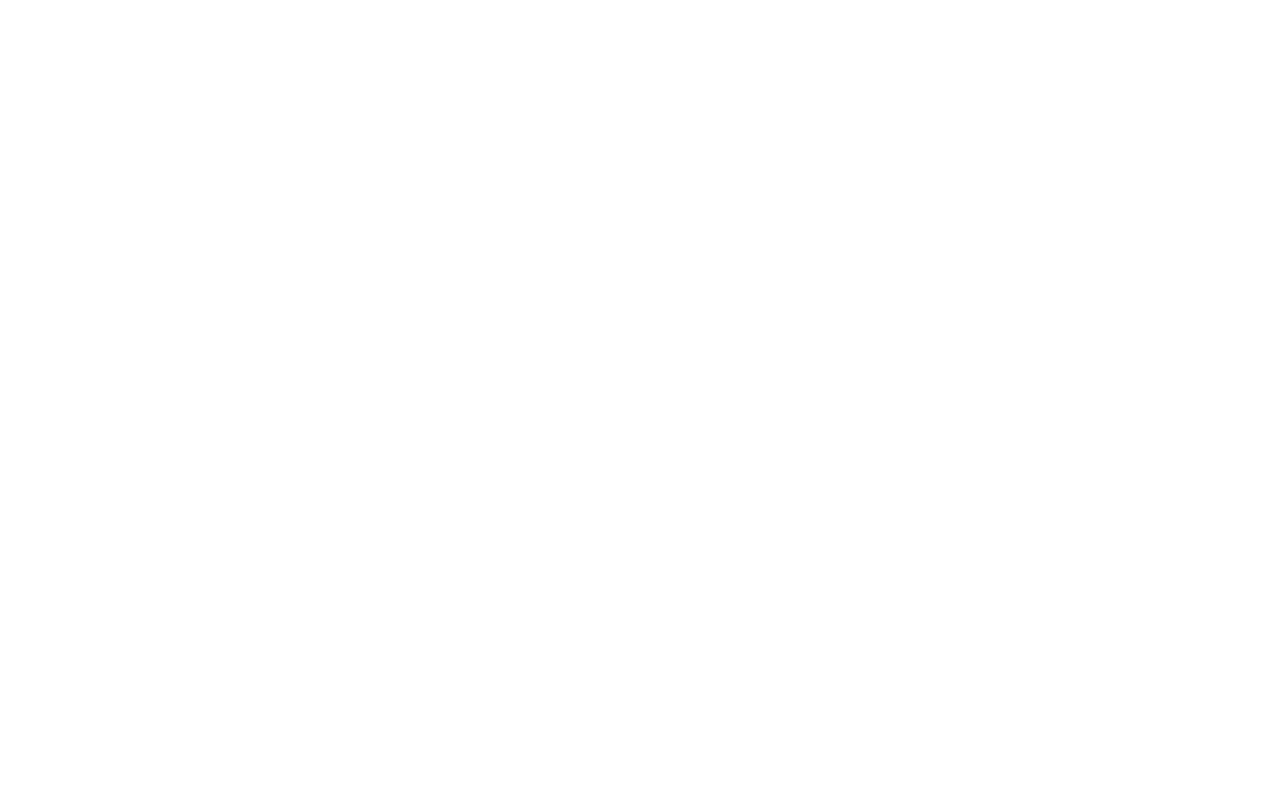
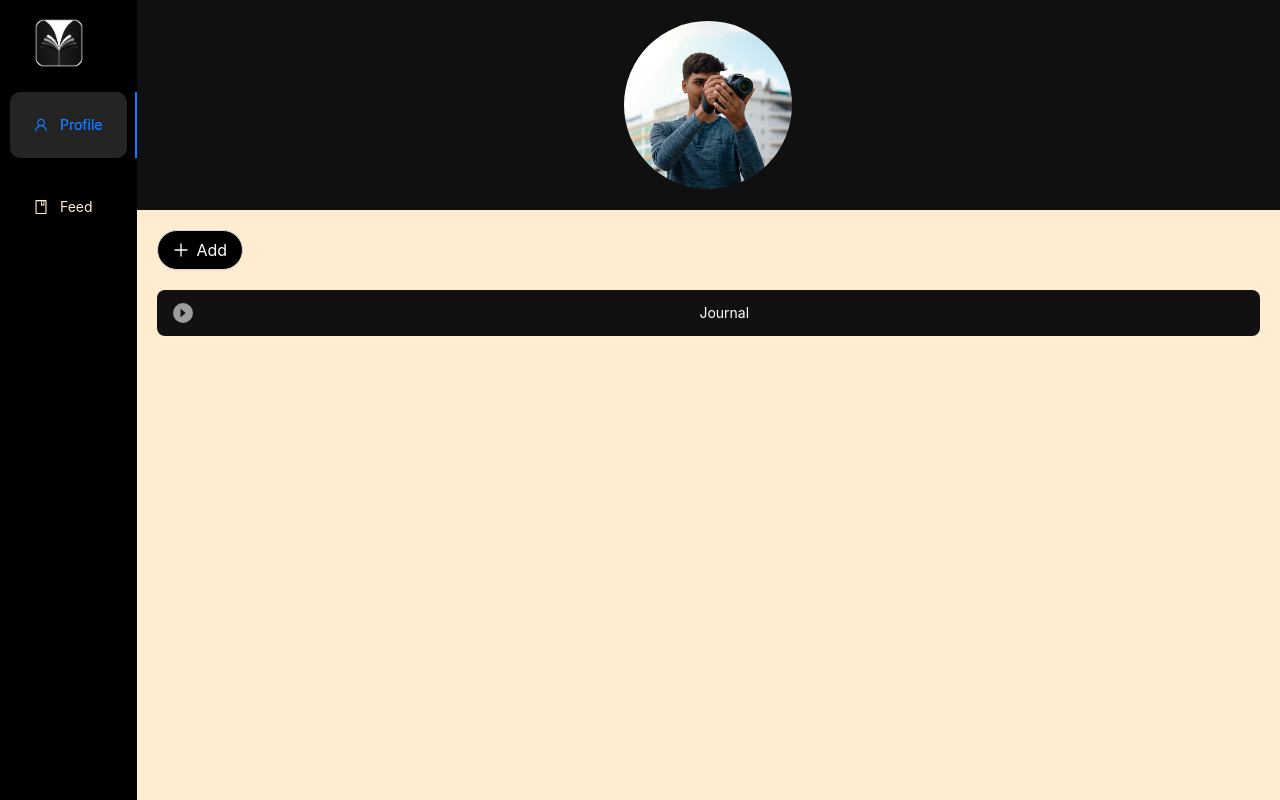
Before and after one commit to 2vergent/instax, a React (Create React App) app: page /home in a window 1280 px wide. Before the commit this address had no page. Built offline with nearby package versions, Linux system fonts and the light colour scheme; sample sign-in values are in the browser's storage.

Commit message:
Changed general layout

```diff
--- a/public/index.html
+++ b/public/index.html
@@ -27,7 +27,7 @@
     <title>Pages</title>
   </head>
   <body>
-    <noscript>Please don't inspect, I've written terrible code</noscript>
+    <noscript>Please don't inspect, it ain't worth it</noscript>
     <div id="root"></div>
     <!--
       This HTML file is a template.
--- a/src/App.js
+++ b/src/App.js
@@ -1,7 +1,7 @@
 import './App.css';
 import { Routes, Route, Navigate } from 'react-router-dom';
 import Login from './Components/Login/login';
-import Feed from './Components/Feed/feed';
+import Home from './Components/Home/home';
 import Signup from './Components/Signup/signup';
 import Profile from './Components/Profile/profile';
 import { PrivateRoutes, PublicRoutes } from './Utils/protectRoute';
@@ -16,7 +16,7 @@ function App() {
           <Route exact path="/signup" element={<Signup/>} />
         </Route>
         <Route element={<PrivateRoutes/>}>
-          <Route exact path="/feed" element={<Feed />} />
+          <Route exact path="/home" element={<Home />} />
           <Route exact path="/profile" element={<Profile />} />
         </Route>
       </Routes>
--- a/src/Components/Feed/feed.css
+++ b/src/Components/Feed/feed.css
@@ -1,51 +1,38 @@
 .header-main {
-    display: flex;
-    color: #fff;
-    background-color: #111;
+    background-color: #101010;
 }
 
-.header-text {
+.header {
     display: flex;
-    justify-content: center;
-    align-items: center;
+    /* justify-content: center;
+    align-items: center; */
 }
 
-.instax-logo-main {
-    display: flex;
-    justify-content: center;
-    align-items: center;
-    padding: 10px;
+.pages-logo {
+    width: 50px;
+    height: 50px;
 }
 
-.instax-logo {
-    width: 40px;
-    height: 40px;
-    cursor: pointer;
+.pages-text {
+    padding-left: 10px;
+    font-size: 20px;
 }
 
-.avatar-sample-main {
-    padding: 10px;
+.post-main {
+
 }
 
-.avatar-sample {
-    cursor: pointer;
+.post-header {
+    display: flex;
 }
 
-.content-main {
-    display: flex;
-    color: #000;
-    height: 100vh;
-    background-color: #fcf5e5;
+.post-author {
+    width: 30px;
+    height: 30px;
+    border-radius: 20px;
 }
 
-.feed-content {
-    display: flex;
-    justify-content: center;
-    align-items: center;
-    margin: auto;
+.post-content {
+    width: 200px;
+    height: 200px;
 }
-
-/* .footer-main {
-    color: #fff;
-    background-color: #041e42;
-} */
--- /dev/null
+++ b/src/Components/Home/home.css
@@ -0,0 +1,46 @@
+.header-main {
+    color: #fff;
+    background-color: #fff;
+}
+
+.side-tab-bar {
+    height: 100vh;
+}
+
+.ant-tabs-content-holder {
+    width: 100vw;
+    background-color: #ffecd1;
+}
+
+.ant-collapse {
+    border: none;
+}
+
+.ant-tabs-left > .ant-tabs-content-holder > .ant-tabs-content > .ant-tabs-tabpane {
+    padding: 0px;
+}
+
+.ant-tabs-nav-list {
+    background-color: #000;
+    padding: 10px;
+}
+
+.ant-tabs .ant-tabs-tab-active {
+    background-color: #242424;
+    border-radius: 10px;
+}
+
+.ant-tabs-tab-btn {
+    color: #ffecd1;
+}
+
+.label-main {
+    display: flex;
+    align-items: center;
+    justify-content: center;
+}
+
+.pages-logo {
+    width: 20px;
+    height: 20px;
+}
--- /dev/null
+++ b/src/Components/Home/home.js
@@ -0,0 +1,82 @@
+import './home.css';
+import React from 'react';
+import { Layout, Row, Col, Tabs} from 'antd';
+import Sample from '../../Assets/sample_avatar.jpg';
+import pagesLogo from '../../Assets/pages_logo.png';
+import { UserOutlined, BookOutlined} from '@ant-design/icons';
+import { Navigate, useNavigate } from 'react-router-dom';
+import Profile from '../Profile/profile';
+import Feed from '../Feed/feed';
+
+
+const onChange = (key) => {
+	console.log(key);
+};
+
+const PagesLabel = () => {
+	return(
+		<div className='label-main'>
+			<img className="pages-logo" src={pagesLogo}/>
+		</div>
+	)
+}
+
+const ProfileLabel = () => {
+	return(
+		<div className='label-main'>
+			<UserOutlined/>
+			<p>Profile</p>
+		</div>
+	)
+}
+
+const FeedLabel = () => {
+	return(
+		<div className='label-main'>
+			<BookOutlined/>
+			<p>Feed</p>
+		</div>
+	)
+}
+
+const items = [
+	{
+		key: '0',
+		label: <PagesLabel/>,
+		disabled: true,
+	},
+	{
+		key: '1',
+		label: <ProfileLabel/>,
+		children: <Profile/>,
+	},
+	{
+		key: '2',
+		label: <FeedLabel/>,
+		children: <Feed />,
+	},
+];
+
+const Home = () => {
+
+	return (
+		<Layout>
+			<Row align='middle' type='flex' gutter={[0,24]} className='header-main'>
+				<Col className='side-tab-bar-main'>
+					{/* <div className='pages-logo-main'>
+						<img className='pages-logo' src={pagesLogo}/>
+					</div> */}
+					<Tabs
+					className='side-tab-bar'
+					tabPosition='left'
+					defaultActiveKey="1"
+					items={items}
+					onChange={onChange}
+					/>
+				</Col>
+			</Row>
+		</Layout>
+	)
+};
+
+export default Home;
--- a/src/Components/Login/login.js
+++ b/src/Components/Login/login.js
@@ -4,7 +4,6 @@ import axios from "axios";
 import { LockOutlined, UserOutlined } from '@ant-design/icons';
 import { Button, Divider, Form, Input} from 'antd';
 import { useNavigate } from "react-router-dom";
-import instaxLogo from "../../Assets/instax_logo.png";
 import pagesLogo from "../../Assets/pages_logo.png";
 
 
@@ -20,7 +19,7 @@ const Login = () => {
 		.then(res => {
 			if (res.data === "exists") {
 				localStorage.setItem("isAuth", "true");
-				navigate("/feed");
+				navigate("/home");
 			} else if (res.data === "no exists") {
 				alert("User not registered")
 			}
--- a/src/Components/Profile/profile.css
+++ b/src/Components/Profile/profile.css
@@ -1,5 +1,5 @@
 .profile-header-main {
-    background-color: #111;
+    background-color: #101010;
 }
 
 .profile-avatar {
@@ -8,15 +8,51 @@
     padding: 20px;
 }
 
-.journal-menu {
+.journal-list {
+    padding-left: 20px;
+    padding-right: 20px;
     width: 100%;
+    background-color: #ffecd1;
 }
 
-.ant-menu-submenu {
+.add-button {
+    display: flex;
+    align-items: center;
+    justify-content: center;
+    margin-right: auto;
+    margin-top: 20px;
+    background-color: #000;
     color: #fff;
-    background-color: #333333;
+
 }
 
-.ant-menu-item {
-    background-color: #777777;
+.collapse-main {
+    background-color: #111;
+    color: #fff;
 }
+
+.added-collapse {
+    background-color: #111;
+}
+
+.ant-collapse > .ant-collapse-item {
+    border: none;
+}
+
+.ant-collapse-header-text {
+    color: #fff;
+}
+
+.ant-collapse-arrow {
+    display: flex;
+    justify-content: center;
+    align-items: center;
+    background-color: #9c9c9c;
+    width: 20px;
+    height: 20px;
+    border-radius: 20px;
+}
+
+.test {
+    color: #fff;
+}
--- a/src/Components/Profile/profile.js
+++ b/src/Components/Profile/profile.js
@@ -1,53 +1,88 @@
 import './profile.css'
-import React from "react";
-import { useState } from 'react';
-import { AppstoreOutlined, MailOutlined, SettingOutlined } from '@ant-design/icons';
-import { Layout, Row, Col} from 'antd';
+import React, { useState } from "react";
+import { CaretRightOutlined, PlusOutlined } from '@ant-design/icons';
+import { Layout, Row, Col, Avatar, Button} from 'antd';
 import Sample from '../../Assets/sample_avatar.jpg';
-import InstaxLogo from '../../Assets/instax_logo.png';
-import { Avatar, Menu } from 'antd';
+import addIcon from '../../Assets/plus.png';
+import { Collapse, theme } from 'antd';
 
-function getItem(label, key, icon, children, type) {
-	return {
-		key,
-		icon,
-		children,
-		label,
-		type,
-	};
+
+const Test = () => {
+	return(
+		<div className='test'>
+			<h1>Your journals appear here</h1>
+		</div>
+	)
 }
-const items = [
-	getItem('Journal One', 'sub1', <MailOutlined />, [
-		getItem('Option 1', '1'),
-		getItem('Option 2', '2'),
-		getItem('Option 3', '3'),
-		getItem('Option 4', '4'),
-	]),
-	getItem('Journal Two', 'sub2', <AppstoreOutlined />, [
-		getItem('Option 5', '5'),
-		getItem('Option 6', '6'),
-		getItem('Submenu', 'sub3', null, [getItem('Option 7', '7'), getItem('Option 8', '8')]),
-	]),
-	getItem('Journal Three', 'sub4', <SettingOutlined />, [
-		getItem('Option 9', '9'),
-		getItem('Option 10', '10'),
-		getItem('Option 11', '11'),
-		getItem('Option 12', '12'),
-	]),
+
+const getItems = (panelStyle) => [
+  {
+    key: '1',
+    label: 'Journal',
+    children: <Test/>,
+    style: panelStyle,
+  },
 ];
 
-const rootSubmenuKeys = ['sub1', 'sub2', 'sub4'];
+
+const BlankCollapse = () => {
+
+	const getItems = (panelStyle) => [
+		{
+		  key: '1',
+		  label: 'Journal',
+		  children: <Test/>,
+		  style: panelStyle,
+		},
+	];
+	const { token } = theme.useToken();
+	const panelStyle = {
+		marginTop: 20,
+		marginBottom: 20,
+		background: token.colorFillAlter,
+		borderRadius: token.borderRadiusLG,
+		border: 'none',
+	};
+
+	return(
+		<Collapse
+			bordered={false}
+			defaultActiveKey={['1']}
+			expandIcon={({ isActive }) => <CaretRightOutlined rotate={isActive ? 90 : 0} />}
+			style={{
+				background: token.colorBgContainer,
+			}}
+			items={getItems(panelStyle)}
+		/>
+	)
+}
+
+
+
 
 const Profile = () => {
 
-	const [openKeys, setOpenKeys] = useState(['sub1']);
-	const onOpenChange = (keys) => {
-		const latestOpenKey = keys.find((key) => openKeys.indexOf(key) === -1);
-		if (latestOpenKey && rootSubmenuKeys.indexOf(latestOpenKey) === -1) {
-			setOpenKeys(keys);
-		} else {
-			setOpenKeys(latestOpenKey ? [latestOpenKey] : []);
-		}
+	// const[added, setAdded] = useState(false);
+
+	// const addCollapse = () => {
+	// 	setAdded(true);
+	// }
+
+	const {Panel} = Collapse;
+
+	const [collapseCount, setCollapseCount] = useState(0);
+
+	const addCollapsePanel = () => {
+		setCollapseCount(collapseCount + 1);
+	};
+
+	const { token } = theme.useToken();
+	const panelStyle = {
+		marginTop: 20,
+		marginBottom: 20,
+		background: token.colorFillAlter,
+		borderRadius: token.borderRadiusLG,
+		border: 'none',
 	};
 
 	return(
@@ -60,14 +95,44 @@ const Profile = () => {
 				</Col>
 			</Row>
 			<Row align='middle' type='flex' gutter={[0,24]} className='journal-main'>
-			<Menu
-				className='journal-menu'
-				mode="inline"
-				openKeys={openKeys}
-				onOpenChange={onOpenChange}
-				items={items}
-			/>
+				<Col className='journal-list'>
+					<Button
+						className="add-button"
+						shape='round'
+						size='large'
+						icon={<PlusOutlined/>}
+						onClick={addCollapsePanel}
+					>
+						Add
+					</Button>
+					<Collapse
+						className='collapse-main'
+						bordered={false}
+						// defaultActiveKey={['1']}
+						expandIcon={({ isActive }) => <CaretRightOutlined rotate={isActive ? 90 : 0}/>}
+						items={getItems(panelStyle)}
+					/>
+					<Collapse>
+						{[...Array(collapseCount)].map((_, index) => (
+						<Panel
+							className='added-collapse'
+							bordered={false}
+							header={`Journal ${index + 1}`}
+							key={index}
+							style={{
+								marginBottom: 20,
+								borderRadius: token.borderRadiusLG,
+							}}
+						>
+							{/* Content for each collapse panel */}
+							{/* You can add your custom content here */}
+						</Panel>
+						))}
+					</Collapse>
+				</Col>
+
 			</Row>
+
 		</Layout>
 	)
 };
--- a/src/Components/Signup/signup.js
+++ b/src/Components/Signup/signup.js
@@ -3,7 +3,6 @@ import React from "react";
 import { Button, Form, Input, Divider} from 'antd';
 import { LockOutlined, UserOutlined } from '@ant-design/icons'
 import axios from "axios";
-import instaxLogo from "../../Assets/instax_logo.png";
 import pagesLogo from "../../Assets/pages_logo.png";
 
 const onFinish = (values) => {
```
Also changed, not shown: src/Components/Feed/feed.js (+28 -86 lines), src/Assets/instax_login_wallpaper_v2.jpg, src/Assets/plus.png (added).
